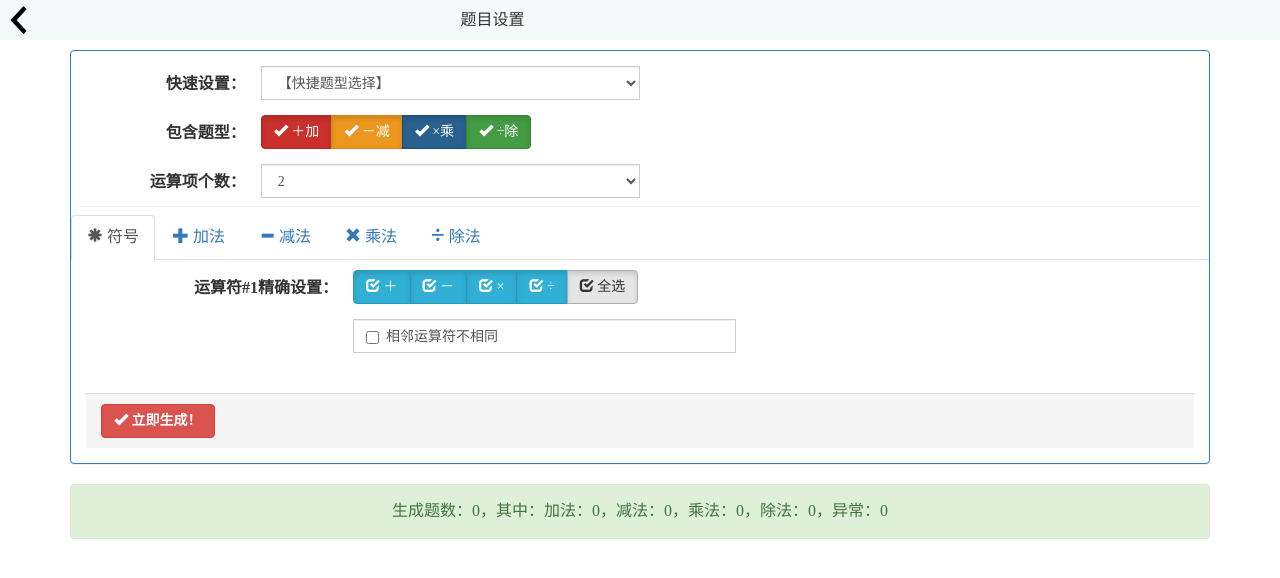
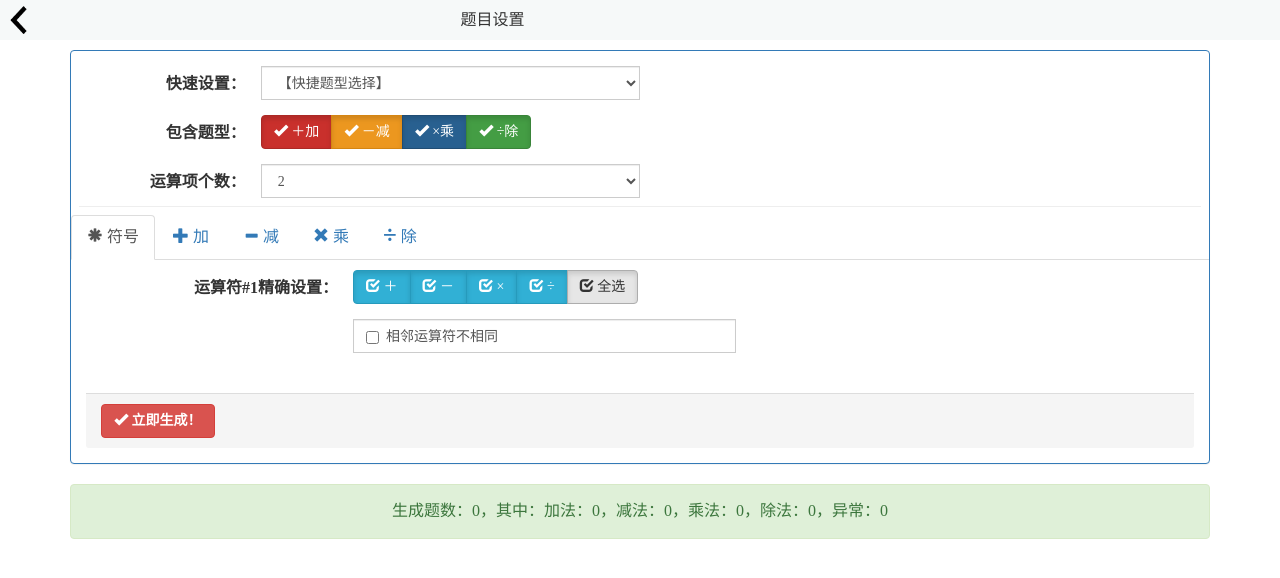
Before and after one commit to zhoushuai1996/MathHTMLMobileVer, a plain HTML site: page index.html in a window 1280 px wide. Drawn offline with Linux system fonts and the light colour scheme.

Commit message:
Add files via upload

```diff
--- a/index.html
+++ b/index.html
@@ -122,22 +122,22 @@
                                     <li v-if="isadd">
                                         <a href="#tab-add" role="tab" data-toggle="tab">
                                             <span class="glyphicon glyphicon-plus" aria-hidden="true"></span>
-                                            加法</a>
+                                            加</a>
                                     </li>
                                     <li v-if="issub">
                                         <a href="#tab-sub" role="tab" data-toggle="tab">
                                             <span class="glyphicon glyphicon-minus" aria-hidden="true"></span>
-                                            减法</a>
+                                            减</a>
                                     </li>
                                     <li v-if="ismul">
                                         <a href="#tab-mul" role="tab" data-toggle="tab">
                                             <span class="glyphicon glyphicon-remove" aria-hidden="true"></span>
-                                            乘法</a>
+                                            乘</a>
                                     </li>
                                     <li v-if="isdiv">
                                         <a href="#tab-div" role="tab" data-toggle="tab">
                                             <span class="glyphicon " aria-hidden="true" style="font-size: 25px;font-weight: bold;line-height: 0px;">&div;</span>
-                                            除法</a>
+                                            除</a>
                                     </li>
                                 </ul>
                                 <!--标签的内容-->
```
